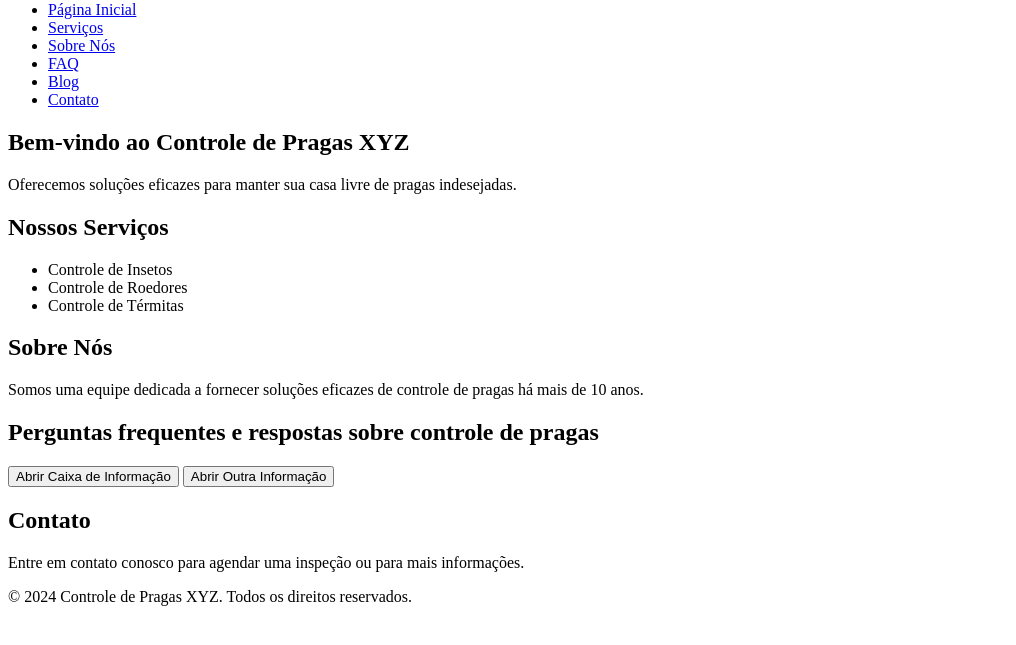
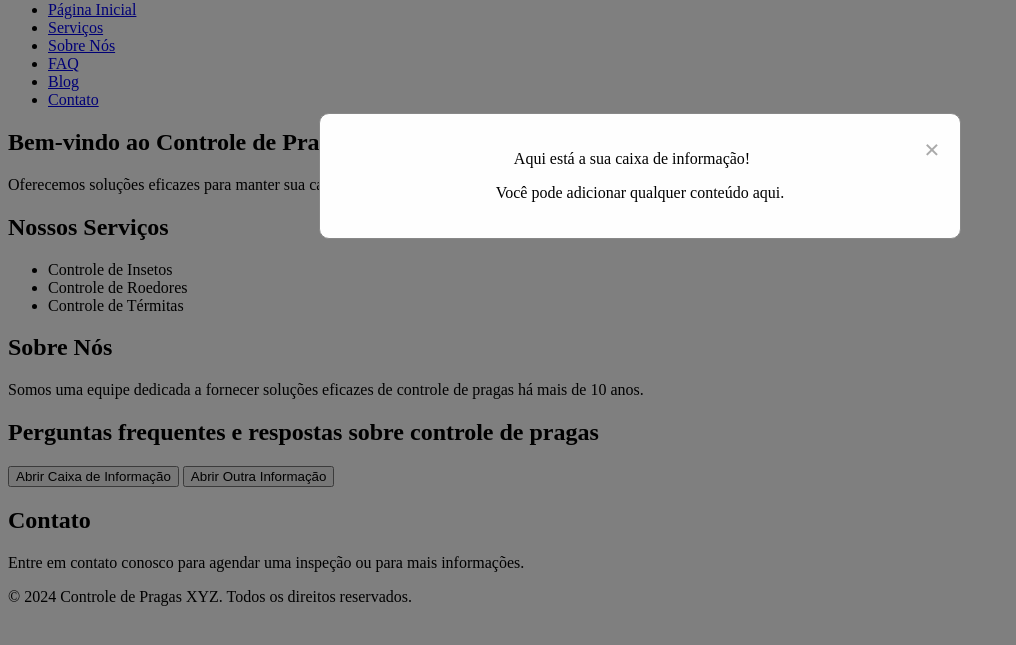
Before and after one commit to matheuserickputo/agropro, a plain HTML site: page index.html in a window 1280 px wide. Both pictures are taken after a click on the button "Abrir Caixa de Informação". Shown: the part 79-724 px from the top of the page, without its empty margins (0-1016 px from the left). Drawn offline with Linux system fonts and the light colour scheme.

Commit message:
mais modal

```diff
--- a/index.html
+++ b/index.html
@@ -112,6 +112,25 @@
   </div>
 
    <script>
+ // Função para abrir o modal
+ function abrirModal() {
+        var modal = document.getElementById("myModal");
+        modal.style.display = "block";
+    }
+
+    // Função para fechar o modal
+    function fecharModal() {
+        var modal = document.getElementById("myModal");
+        modal.style.display = "none";
+    }
+
+    // Fechar o modal se o usuário clicar fora da caixa de informação
+    window.onclick = function(event) {
+        var modal = document.getElementById("myModal");
+        if (event.target == modal) {
+            modal.style.display = "none";
+        }
+    }
  // Função para abrir o segundo modal
 function abrirModal2() {
     var modal = document.getElementById("myModal2");
@@ -137,7 +156,6 @@ window.onclick = function(event) {
     }
     </script>
 
-
     <section id="contact">
         <h2>Contato</h2>
         <p>Entre em contato conosco para agendar uma inspeção ou para mais informações.</p>
```
